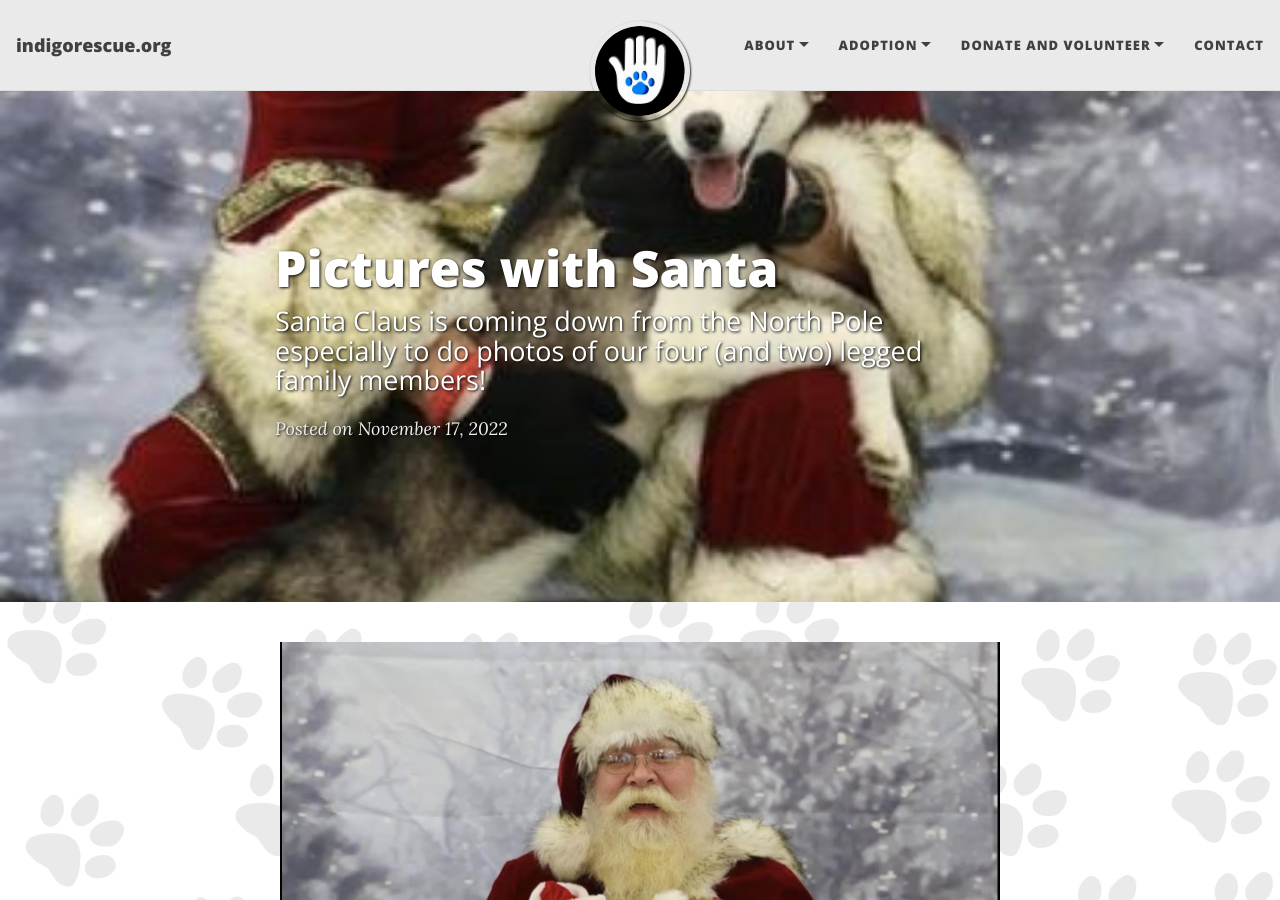
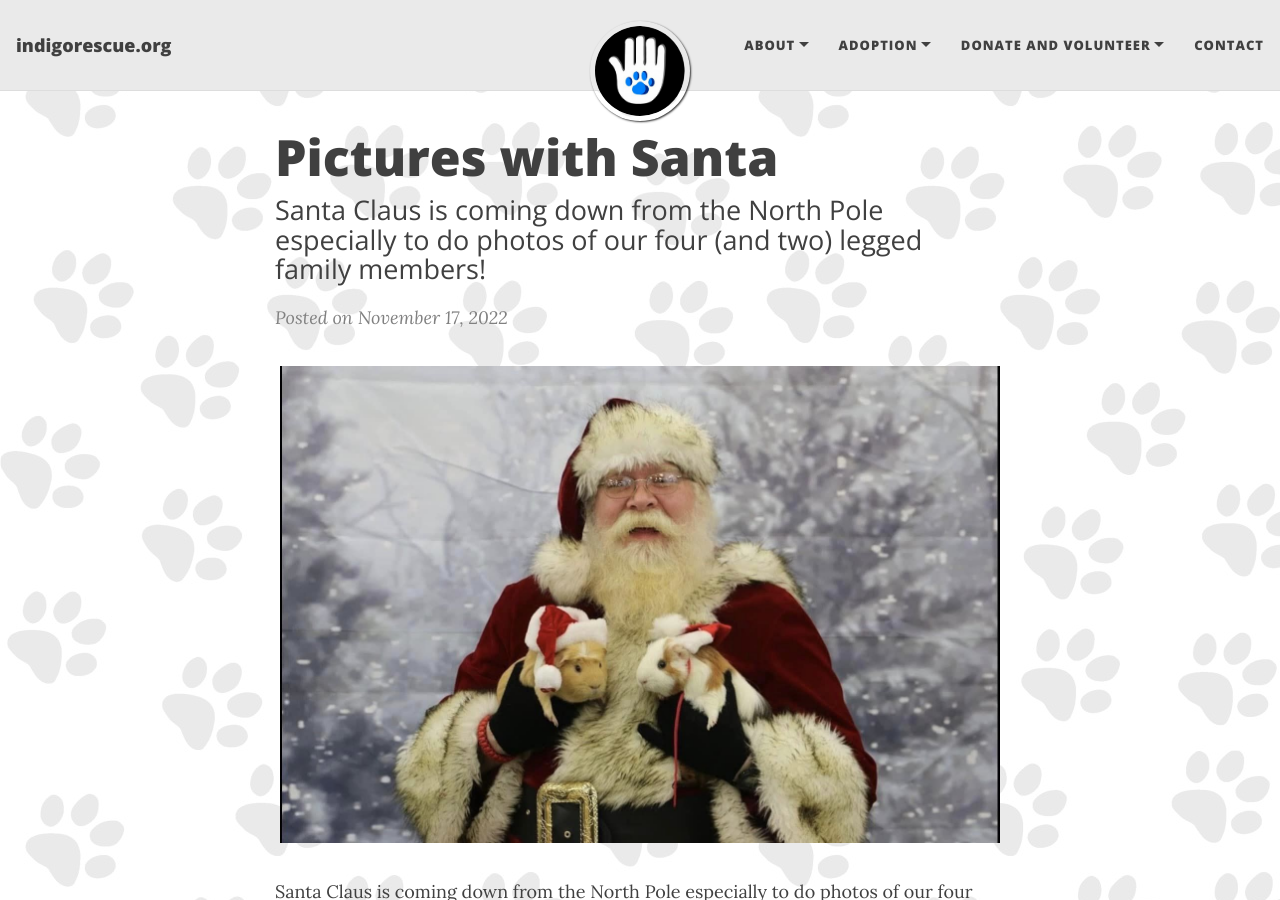
Before and after one commit to indigorescue-org/indigorescue-org.github.io, a Jekyll site: the page built from _posts/2022-11-17-pictures-with-santa.markdown, in a window 1280 px wide and 900 px high. Built offline with Jekyll 4.4.1, drawn with Linux system fonts in a browser that asks for light colours; nearby versions of some CDN libraries.

Commit message:
Use proper thumbnail path

```diff
--- a/_posts/2022-11-17-pictures-with-santa.markdown
+++ b/_posts/2022-11-17-pictures-with-santa.markdown
@@ -2,8 +2,8 @@
 title: Pictures with Santa
 subtitle: Santa Claus is coming down from the North Pole especially to do photos of our four (and two) legged family members!
 date: 2022-11-17 19:56:00 -08:00
-cover-img: ["/uploads/santa1.png", "/uploads/santa2.png", "/uploads/santa3.png", "/uploads/santa4.png"]
-thumbnail-img: /_uploads/santa4.png
+# cover-img: ["/uploads/santa1.png", "/uploads/santa2.png", "/uploads/santa3.png", "/uploads/santa4.png"]
+thumbnail-img: /uploads/santa4.png
 ---
 
 ![santa4.png](/uploads/santa4.png)
```
